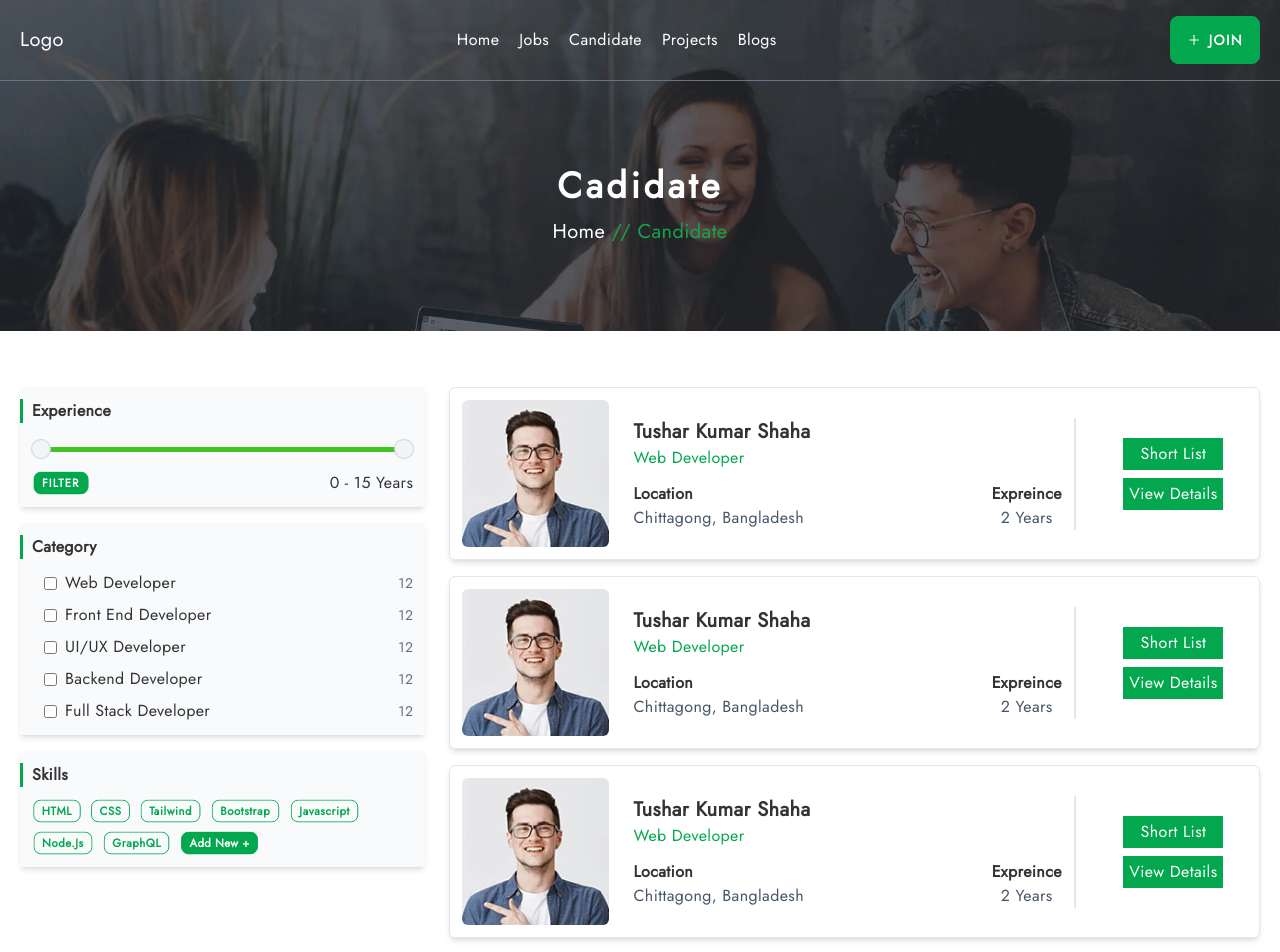
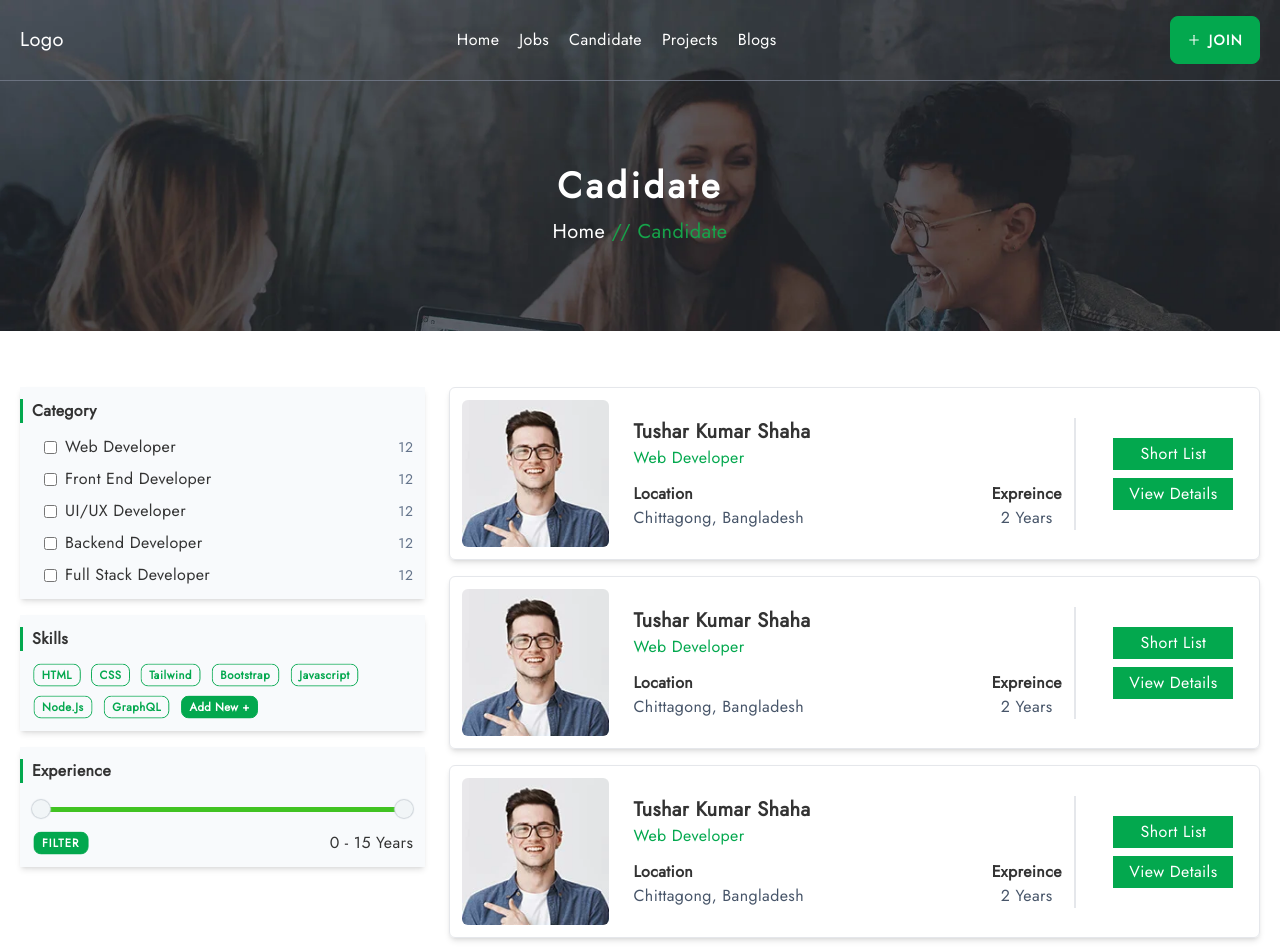
Before and after one commit to tusharshaha/web-market, a Next.js app in the folder frontend/: page /candidate in a window 1280 px wide. Shown: the top 952 px of the page. Built offline with nearby package versions, Linux system fonts and the light colour scheme.

Commit message:
updated candidate and project page filter

```diff
--- a/frontend/components/Candidate/CandidateCard.tsx
+++ b/frontend/components/Candidate/CandidateCard.tsx
@@ -32,8 +32,8 @@ const CandidateCard: React.FC = () => {
           </div>
         </div>
         <div className='w-full sm:w-1/5 sm:mx-auto sm:text-center text-left space-x-2 sm:space-x-0 sm:mt-0 mt-3'>
-          <button className="bg-primary hover:bg-green-700 trans text-white w-[100px] py-1">Short List</button>
-          <button className="bg-primary hover:bg-green-700 trans text-white w-[100px] py-1 mt-2">View Details</button>
+          <button className="bg-primary hover:bg-green-700 trans text-white w-[120px] py-1">Short List</button>
+          <button className="bg-primary hover:bg-green-700 trans text-white w-[120px] py-1 mt-2">View Details</button>
         </div>
       </div>
     </div>
--- a/frontend/components/Candidate/FilterSection.tsx
+++ b/frontend/components/Candidate/FilterSection.tsx
@@ -20,24 +20,6 @@ const FilterSection: React.FC = () => {
   }
   return (
     <div className='space-y-4'>
-      <form onSubmit={(e) => e.preventDefault()} className='bg-slate-50 p-3 shadow-md'>
-        <p className='font-bold element-heighlight relative'>Experience</p>
-        <div className='w-full py-6'>
-          <Slider
-            min={0}
-            max={15}
-            onChange={({ min, max }) => {
-              setMinPrice(min);
-              setMaxPrice(max)
-            }}
-          />
-        </div>
-        <div className='flex items-center justify-between'>
-          <button className="btn btn-primary btn-xs tracking-widest text-white">Filter</button>
-          <p className=''>{minPrice} - {maxPrice} Years</p>
-        </div>
-      </form>
-
       <div className='bg-slate-50 p-3 shadow-md'>
         <p className='font-bold element-heighlight relative'>Category</p>
         <ul className='ml-3 mt-3 space-y-2'>
@@ -62,6 +44,24 @@ const FilterSection: React.FC = () => {
           <button className='btn btn-xs text-white capitalize btn-primary'>Add New +</button>
         </div>
       </div>
+
+      <div className='bg-slate-50 p-3 shadow-md'>
+        <p className='font-bold element-heighlight relative'>Experience</p>
+        <div className='w-full py-6'>
+          <Slider
+            min={0}
+            max={15}
+            onChange={({ min, max }) => {
+              setMinPrice(min);
+              setMaxPrice(max)
+            }}
+          />
+        </div>
+        <div className='flex items-center justify-between'>
+          <button className="btn btn-primary btn-xs tracking-widest text-white">Filter</button>
+          <p className=''>{minPrice} - {maxPrice} Years</p>
+        </div>
+      </div>
     </div>
   );
 };
--- a/frontend/components/Project/FilterSection.tsx
+++ b/frontend/components/Project/FilterSection.tsx
@@ -14,7 +14,22 @@ const FilterSection: React.FC = () => {
   ];
   return (
     <div className='space-y-4'>
-      <form onSubmit={(e) => e.preventDefault()} className='bg-slate-50 p-3 shadow-md'>
+      <div className='bg-slate-50 p-3 shadow-md'>
+        <p className='font-bold element-heighlight relative'>Category</p>
+        <ul className='ml-3 mt-3 space-y-2'>
+          {
+            categories.map((ele, i) => <li key={i} className='flex items-center justify-between'>
+              <label htmlFor={ele.title} className='flex items-center gap-2 cursor-pointer hover:text-primary w-full'>
+                <input type="checkbox" className='' name="" id={ele.title} />
+                {ele.title}
+              </label>
+              <span className='text-slate-500 text-sm'>{ele.count}</span>
+            </li>)
+          }
+        </ul>
+      </div>
+
+      <div className='bg-slate-50 p-3 shadow-md'>
         <p className='font-bold element-heighlight relative'>Price</p>
         <div className='w-full py-6'>
           <Slider
@@ -30,21 +45,6 @@ const FilterSection: React.FC = () => {
           <button className="btn btn-primary btn-xs tracking-widest text-white">Filter</button>
           <p className='text-sm text-slate-500'>Price: ${minPrice} - ${maxPrice}</p>
         </div>
-      </form>
-
-      <div className='bg-slate-50 p-3 shadow-md'>
-        <p className='font-bold element-heighlight relative'>Category</p>
-        <ul className='ml-3 mt-3 space-y-2'>
-          {
-            categories.map((ele, i) => <li key={i} className='flex items-center justify-between'>
-              <label htmlFor={ele.title} className='flex items-center gap-2 cursor-pointer hover:text-primary w-full'>
-                <input type="checkbox" className='' name="" id={ele.title} />
-                {ele.title}
-              </label>
-              <span className='text-slate-500 text-sm'>{ele.count}</span>
-            </li>)
-          }
-        </ul>
       </div>
     </div>
   );
--- a/frontend/pages/register.tsx
+++ b/frontend/pages/register.tsx
@@ -18,7 +18,7 @@ const Register: NextPage = () => {
   const handShowPass = () => setShowPass(!showPass);
   const handleSubmit = () => {
     const emailRegex = /^[a-zA-Z0-9._-]+@(?:gmail|yahoo|hotmail|outlook)\.com$/;
-    const passRegex = /^(?=.*[a-z])(?=.*\d).{8,}$/;
+    const passRegex = /^(?=.*[a-z])(?=.*\d).{6,}$/;
   }
   return (
     <div className="register flex items-start justify-center px-10">
```
